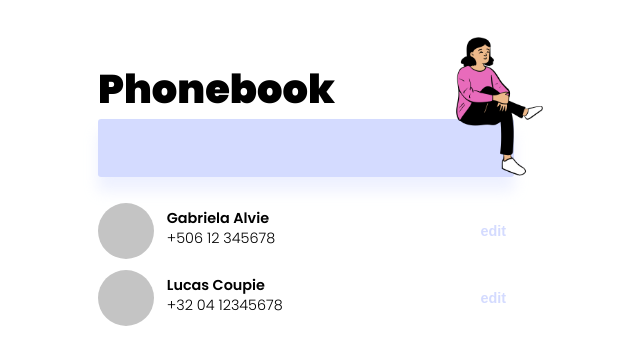
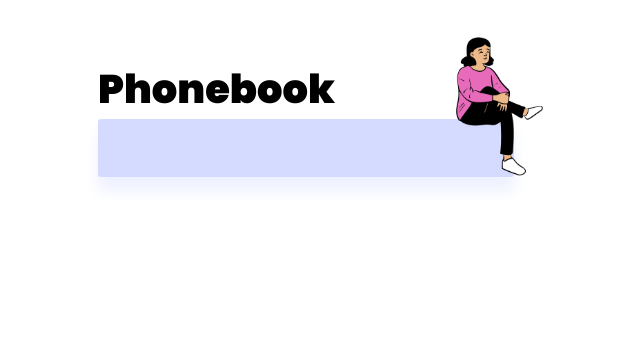
Before and after one commit to coupez/phonebook, a React (Create React App) app in the folder ClientApp/: page / in a window 1280 px wide. Shown: the top 364 px of the page, without its empty margins (334-974 px from the left). Built offline with nearby package versions, Linux system fonts and the light colour scheme.

Commit message:
fetch data from backend

```diff
--- a/ClientApp/src/App.js
+++ b/ClientApp/src/App.js
@@ -1,38 +1,29 @@
-import React from "react";
+import React, { useState } from "react";
 import "./App.css";
 import "./flex.css";
 import Contact from "./components/contact";
 import Input from "./components/input";
+import useContacts from "./useContacts";
 
 function App() {
-  const contacts = [
-    {
-      id: "deaae0a6-511b-4255-a5f6-ea1db4b582f4",
-      firstName: "Gabriela",
-      lastName: "Alvie",
-      phonenumber: "+506 12 345678",
-    },
-    {
-      id: "7bca73c2-394a-4a36-8d2d-aba3ba18efb1",
-      firstName: "Lucas",
-      lastName: "Coupie",
-      phonenumber: "+32 04 12345678",
-    },
-  ];
+  const [query, setQuery] = useState();
+  const { contacts, loading } = useContacts(query);
 
   return (
     <div className="App">
       <div className="container">
         <div className="flex column">
           <h1 className="title">Phonebook</h1>
-          <Input />
+          <Input onChange={setQuery} loading={loading} />
           <div>
-            {contacts.map((contact) => (
-              <Contact
-                name={`${contact.firstName} ${contact.lastName}`}
-                number={contact.phonenumber}
-              />
-            ))}
+            {contacts &&
+              contacts.map((contact) => (
+                <Contact
+                  key={contact.id}
+                  name={`${contact.firstName} ${contact.lastName}`}
+                  number={contact.phonenumber}
+                />
+              ))}
           </div>
         </div>
       </div>
--- a/ClientApp/src/components/input/index.js
+++ b/ClientApp/src/components/input/index.js
@@ -1,16 +1,27 @@
-import React from "react";
+import React, { useCallback } from "react";
 import "./style.css";
 
 import regular from "./peeps/regular.png";
+import thinking from "./peeps/thinking.png";
 
-export default function Input() {
+export default function Input({ onChange, loading }) {
+  const onInputChange = useCallback((e) => onChange(e.target.value), [
+    onChange,
+  ]);
+
+  let image = regular;
+
+  if (loading) {
+    image = thinking;
+  }
+
   return (
     <div className="big-input">
-      <img className="status-image" src={regular} alt="thinking helper" />
+      <img className="status-image" src={image} alt="thinking helper" />
       {/* <img className="image" src={phoneImg} alt="phone illustration" width="196" /> */}
       {/* <div className="flex column"> */}
-        {/* <h1 className="title">Phonebook</h1> */}
-        <input className="input" />
+      {/* <h1 className="title">Phonebook</h1> */}
+      <input className="input" onChange={onInputChange} />
       {/* </div> */}
     </div>
   );
--- /dev/null
+++ b/ClientApp/src/useContacts.js
@@ -0,0 +1,50 @@
+import { useState, useEffect } from "react";
+
+const endpoint = "api/phonebook";
+
+export default function useContacts(query) {
+  const [contacts, setContacts] = useState();
+  const [loading, setLoading] = useState(false);
+  const [error, setError] = useState();
+
+  useEffect(() => {
+    setError();
+
+    if (!query) {
+      setLoading();
+      setContacts();
+      return;
+    }
+
+    const url = `${endpoint}?q=${query}`;
+    const abortController = new AbortController();
+
+    async function fetchUrl() {
+      setLoading(true);
+
+      const response = await fetch(url, { signal: abortController.signal })
+      if (!response.ok) {
+
+        return;
+      }
+
+      const contacts = await response.json();
+      setContacts(contacts);
+      setLoading(false);
+    }
+
+    fetchUrl().catch(e => {
+      if (e.name !== "AbortError") {
+        setError(e)
+      }
+    })
+
+    return () => abortController.abort();
+  }, [query]);
+
+  return {
+    contacts,
+    loading,
+    error
+  };
+}
```
Also changed, not shown: ClientApp/src/components/input/peeps/thinking.png (added).
